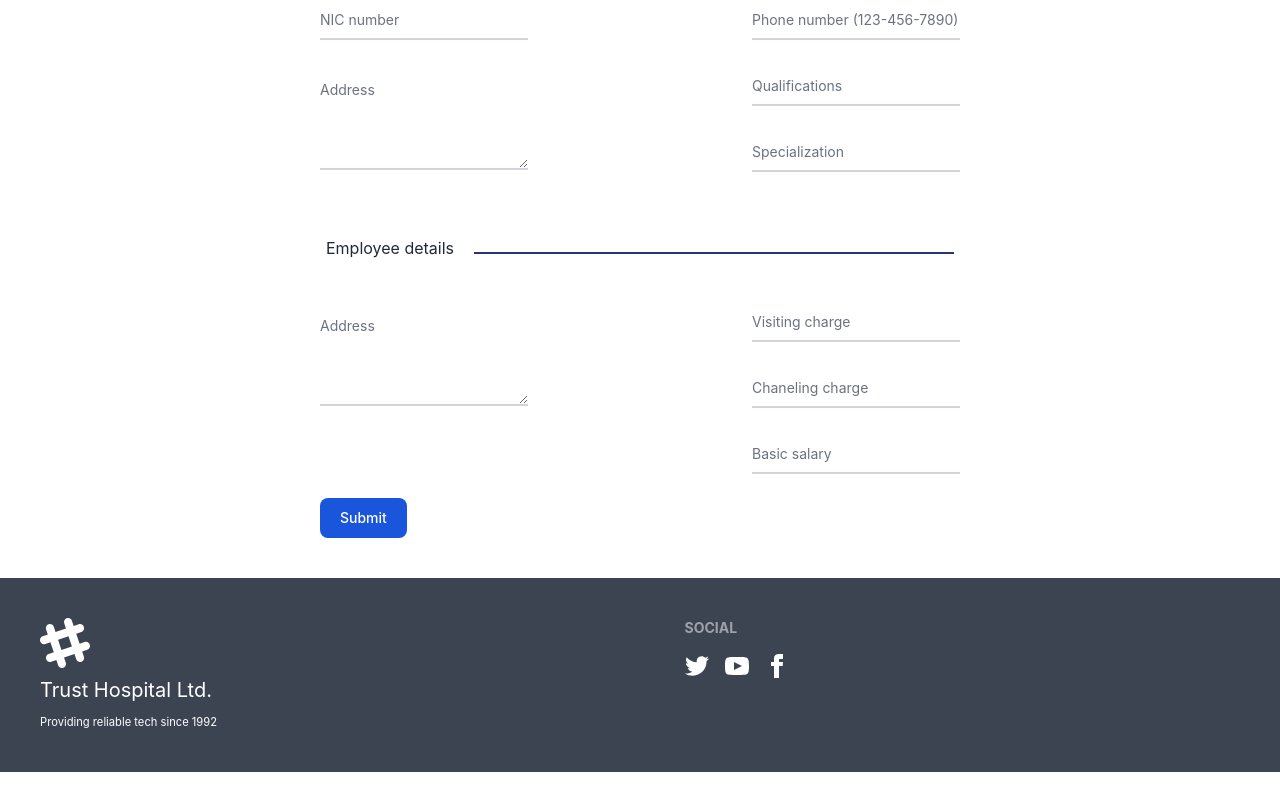
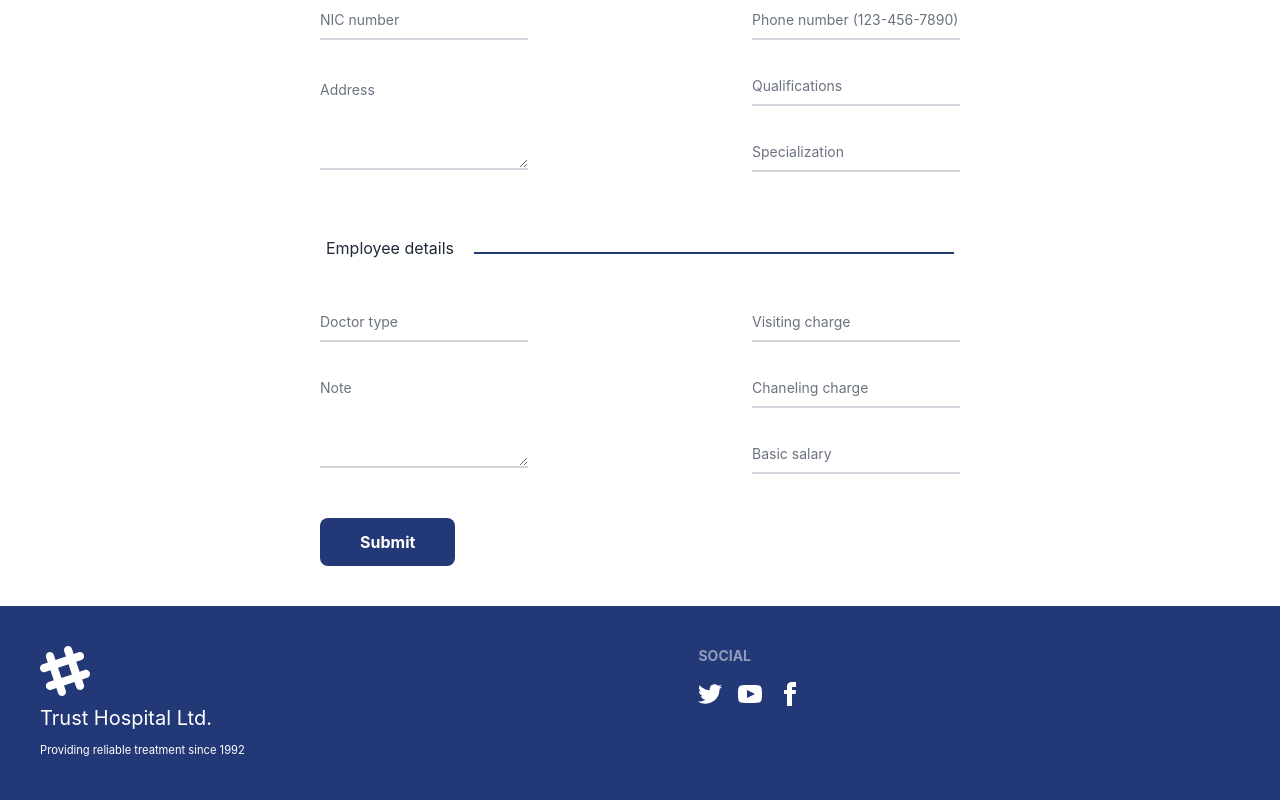
Before and after one commit to LHFahim/login, a React (Create React App) app: page /AddDoctor in a window 1280 px wide. Shown: the part 436-1236 px from the top of the page. Before the commit the page ends 1208 px from the top, so only its background shows below. Built offline with nearby package versions, Linux system fonts and the light colour scheme.

Commit message:
add some form

```diff
--- a/src/components/Footer.jsx
+++ b/src/components/Footer.jsx
@@ -3,7 +3,7 @@ import React from 'react';
 function Footer() {
   return (
     <>
-      <footer className="footer p-10 bg-neutral text-neutral-content">
+      <footer className="footer p-10 bg-blue-900 text-neutral-content">
         <div>
           <svg
             width="50"
@@ -17,7 +17,7 @@ function Footer() {
             <path d="M22.672 15.226l-2.432.811.841 2.515c.33 1.019-.209 2.127-1.23 2.456-1.15.325-2.148-.321-2.463-1.226l-.84-2.518-5.013 1.677.84 2.517c.391 1.203-.434 2.542-1.831 2.542-.88 0-1.601-.564-1.86-1.314l-.842-2.516-2.431.809c-1.135.328-2.145-.317-2.463-1.229-.329-1.018.211-2.127 1.231-2.456l2.432-.809-1.621-4.823-2.432.808c-1.355.384-2.558-.59-2.558-1.839 0-.817.509-1.582 1.327-1.846l2.433-.809-.842-2.515c-.33-1.02.211-2.129 1.232-2.458 1.02-.329 2.13.209 2.461 1.229l.842 2.515 5.011-1.677-.839-2.517c-.403-1.238.484-2.553 1.843-2.553.819 0 1.585.509 1.85 1.326l.841 2.517 2.431-.81c1.02-.33 2.131.211 2.461 1.229.332 1.018-.21 2.126-1.23 2.456l-2.433.809 1.622 4.823 2.433-.809c1.242-.401 2.557.484 2.557 1.838 0 .819-.51 1.583-1.328 1.847m-8.992-6.428l-5.01 1.675 1.619 4.828 5.011-1.674-1.62-4.829z"></path>
           </svg>
           <p className="text-xl">Trust Hospital Ltd.</p>
-          <small>Providing reliable tech since 1992</small>
+          <small>Providing reliable treatment since 1992</small>
         </div>
         <div>
           <span className="footer-title">Social</span>
--- a/src/pages/AddDoctor.jsx
+++ b/src/pages/AddDoctor.jsx
@@ -34,6 +34,7 @@ function AddDoctor() {
           <div className="inline-block border-b-2  border-blue-900 w-3/4"></div>
         </div>
 
+        {/* personal details */}
         <section>
           {/* name */}
           <div className="grid md:grid-cols-2 md:gap-56">
@@ -220,26 +221,45 @@ function AddDoctor() {
           <div className="inline-block border-b-2  border-blue-900 w-3/4"></div>
         </div>
 
+        {/* employee details */}
         <section id="employee-details">
-          {/* address, qualification and specialization */}
           <div className="grid md:grid-cols-2 md:gap-56">
-            {/* address */}
+            <div>
+              {/* doctor type */}
+              <div className="relative z-0 mb-6 w-full group">
+                <input
+                  type="text"
+                  name="floating_doctor_type"
+                  id="floating_doctor_type"
+                  className="block py-2.5 px-0 w-full text-sm text-gray-900 bg-transparent border-0 border-b-2 border-gray-300 appearance-none dark:text-white dark:border-gray-600 dark:focus:border-blue-500 focus:outline-none focus:ring-0 focus:border-blue-600 peer"
+                  placeholder=" "
+                  required=""
+                />
+                <label
+                  for="floating_doctor_type"
+                  className="peer-focus:font-medium absolute text-sm text-gray-500 dark:text-gray-400 duration-300 transform -translate-y-6 scale-75 top-3 -z-10 origin-[0] peer-focus:left-0 peer-focus:text-blue-600 peer-focus:dark:text-blue-500 peer-placeholder-shown:scale-100 peer-placeholder-shown:translate-y-0 peer-focus:scale-75 peer-focus:-translate-y-6"
+                >
+                  Doctor type
+                </label>
+              </div>
+              {/* note */}
               <div className="mt-1 relative z-0 mb-6 w-full group">
                 <textarea
                   type="text"
-                name="floating_address"
-                id="floating_address"
+                  name="floating_note"
+                  id="floating_note"
                   rows={4}
                   className="block py-2.5 px-0 w-full text-sm text-gray-900 bg-transparent border-0 border-b-2 border-gray-300 appearance-none dark:text-white dark:border-gray-600 dark:focus:border-blue-500 focus:outline-none focus:ring-0 focus:border-blue-600 peer"
                   placeholder=" "
                   required=""
                 />
                 <label
-                for="floating_address"
+                  for="floating_note"
                   className="peer-focus:font-medium absolute text-sm text-gray-500 dark:text-gray-400 duration-300 transform -translate-y-6 scale-75 top-3 -z-10 origin-[0] peer-focus:left-0 peer-focus:text-blue-600 peer-focus:dark:text-blue-500 peer-placeholder-shown:scale-100 peer-placeholder-shown:translate-y-0 peer-focus:scale-75 peer-focus:-translate-y-6"
                 >
-                Address
+                  Note
                 </label>
+              </div>
             </div>
 
             <div className="md:grid-cols-2 md:gap-y-0">
@@ -303,7 +323,7 @@ function AddDoctor() {
         {/* submit btn */}
         <button
           type="submit"
-          className="text-white bg-blue-700 hover:bg-blue-800 focus:ring-4 focus:outline-none focus:ring-blue-300 font-medium rounded-lg text-sm w-full sm:w-auto px-5 py-2.5 text-center dark:bg-blue-600 dark:hover:bg-blue-700 dark:focus:ring-blue-800"
+          className="mt-5 text-white bg-blue-900 hover:bg-blue-800 focus:ring-4 focus:outline-none focus:ring-blue-300 font-bold  rounded-lg text-md w-full sm:w-auto px-10 py-3 text-center  dark:bg-blue-600 dark:hover:bg-blue-700 dark:focus:ring-blue-800"
         >
           Submit
         </button>
```
Lines whose indentation alone changed are shown as unchanged.
